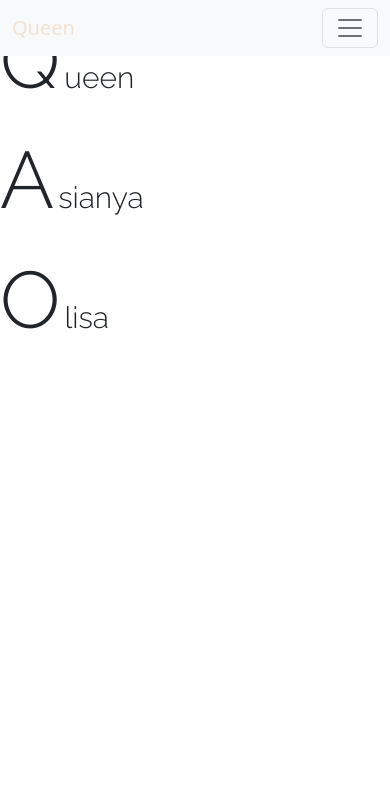
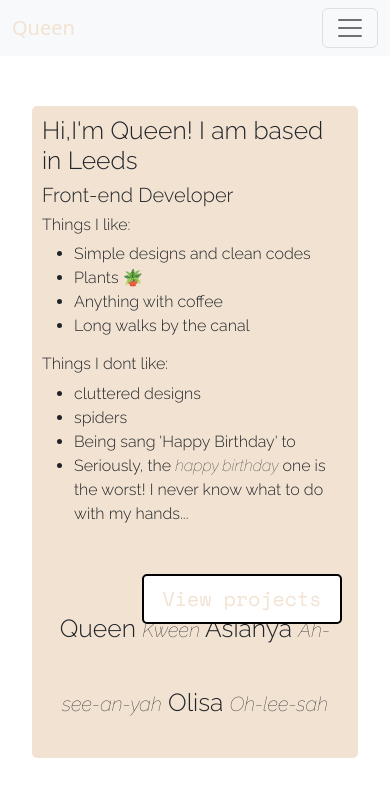
Before and after one commit to queensao/Portfolio, a plain HTML site: page about.html in a window 390 px wide. Drawn offline with nearby package versions, Linux system fonts and the light colour scheme.

Commit message:
about pages has been built
made responsive

```diff
--- a/about.html
+++ b/about.html
@@ -4,11 +4,16 @@
     <meta charset="UTF-8" />
     <meta http-equiv="X-UA-Compatible" content="IE=edge" />
     <meta name="viewport" content="width=device-width, initial-scale=1.0" />
-    <link rel="stylesheet" href="/style/style.css" />
     <link rel="preconnect" href="https://fonts.googleapis.com" />
     <link rel="preconnect" href="https://fonts.gstatic.com" crossorigin />
     <link
-      href="https://fonts.googleapis.com/css2?family=Crimson+Text:wght@700&family=Raleway:ital,wght@0,100;0,300;1,100&display=swap"
+      href="https://fonts.googleapis.com/css2?family=EB+Garamond:ital@1&family=Raleway:ital,wght@0,100;0,300;1,100&display=swap"
+      rel="stylesheet"
+    />
+    <link rel="preconnect" href="https://fonts.googleapis.com" />
+    <link rel="preconnect" href="https://fonts.gstatic.com" crossorigin />
+    <link
+      href="https://fonts.googleapis.com/css2?family=Space+Mono&display=swap"
       rel="stylesheet"
     />
     <link
@@ -17,6 +22,7 @@
       integrity="sha384-Zenh87qX5JnK2Jl0vWa8Ck2rdkQ2Bzep5IDxbcnCeuOxjzrPF/et3URy9Bv1WTRi"
       crossorigin="anonymous"
     />
+    <link rel="stylesheet" href="/style/style.css" />
     <script
       src="https://cdn.jsdelivr.net/npm/bootstrap@5.2.2/dist/js/bootstrap.bundle.min.js"
       integrity="sha384-OERcA2EqjJCMA+/3y+gxIOqMEjwtxJY7qPCqsdltbNJuaOe923+mo//f6V8Qbsw3"
@@ -29,7 +35,7 @@
     <title>About me - Queen</title>
   </head>
   <body>
-    <nav class="navbar navbar-expand-lg fixed-top bg-light">
+    <nav class="navbar navbar-expand-lg bg-light">
       <div class="container-fluid">
         <a class="navbar-brand" href="index.html">Queen</a>
         <button
@@ -53,15 +59,54 @@
         </div>
       </div>
     </nav>
-    <div>
-      <span class="capital">Q</span>
-      <span class="rest">ueen</span>
-      <br />
-      <span class="capital">A</span>
-      <span class="rest">sianya</span>
-      <br />
-      <span class="capital">O</span>
-      <span class="rest">lisa</span>
+    <div class="container">
+      <div class="about-hero">
+        <div class="row">
+          <div class="col-md-6">
+            <h2>Hi,I'm Queen! I am based in Leeds</h2>
+            <h4 class="about-title">Front-end Developer</h4>
+            <h6>Things I like:</h6>
+            <ul>
+              <li>Simple designs and clean codes</li>
+              <li>Plants 🪴</li>
+              <li>Anything with coffee</li>
+              <li>Long walks by the canal</li>
+            </ul>
+            <h6>Things I dont like:</h6>
+            <ul>
+              <li>cluttered designs</li>
+              <li>spiders</li>
+              <li>Being sang 'Happy Birthday' to</li>
+              <li>
+                Seriously, the <em>happy birthday</em> one is the worst! I never
+                know what to do with my hands...
+              </li>
+            </ul>
+            <button class="about-projects-button">
+              <a href="/mywork.html">View projects</a>
+            </button>
+          </div>
+          <div class="col-md-6">
+            <img
+              src="images/picofme.JPG"
+              alt="Pic of me"
+              class="img-fluid rounded picofme-img d-none d-md-block d-xl-block"
+            />
+          </div>
+        </div>
+        <div class="row">
+          <div class="col-md-12">
+            <h2 class="about-name">
+              Queen
+              <span class="phonetics">Kween </span>
+              Asianya
+              <span class="phonetics">Ah-see-an-yah</span>
+              Olisa
+              <span class="phonetics">Oh-lee-sah</span>
+            </h2>
+          </div>
+        </div>
+      </div>
     </div>
   </body>
 </html>
--- a/style/style.css
+++ b/style/style.css
@@ -7,6 +7,9 @@
 
 h1,
 h2,
+h3,
+h4,
+h6,
 button {
   font-family: var(--primary-font-family);
 }
@@ -32,7 +35,8 @@ a:hover {
 }
 
 a:active {
-  color: #f2e2d2;
+  color: #060606;
+  font-weight: 100;
 }
 
 .navbar-nav {
@@ -156,6 +160,11 @@ a:active {
     color: black;
     font-size: 30px;
   }
+
+  .about-projects-button {
+    position: relative;
+    right: 30px;
+  }
 }
 
 @media (min-width: 768px) {
@@ -167,13 +176,47 @@ a:active {
 }
 
 /* About page */
-
-.capital {
-  font-family: "Raleway", sans-serif;
-  font-size: 80px;
+li {
+  font-family: var(--primary-font-family);
+}
+.about-hero {
+  background-color: #f2e2d2;
+  margin: 50px 20px;
+  border: 10px solid #f2e2d2;
+  border-radius: 5px;
 }
 
-.rest {
-  font-family: "Raleway", sans-serif;
-  font-size: 30px;
+.about-projects-button {
+  font-family: var(--secondary-font-family);
+  background-color: #fff;
+  text-decoration: none;
+  font-size: 20px;
+  opacity: 1;
+  border: 2px solid #030303;
+  border-radius: 5px;
+  width: 200px;
+  height: 50px;
+  position: relative;
+  left: 100px;
+  top: 32px;
 }
+.about-projects-button:hover {
+  background-color: #030303;
+  color: #f2e2d2;
+  transition: all 0.2s ease-in-out;
+}
+
+.phonetics {
+  font-size: 20px;
+  font-style: italic;
+}
+
+.about-title {
+  font-size: 20px;
+  color: #212529;
+}
+
+.about-name {
+  text-align: center;
+  line-height: 3;
+}
```
Also changed, not shown: contact.html (+7 -1 lines), mywork.html (+7 -1 lines), images/picofme.JPG (added), 1 other file.
